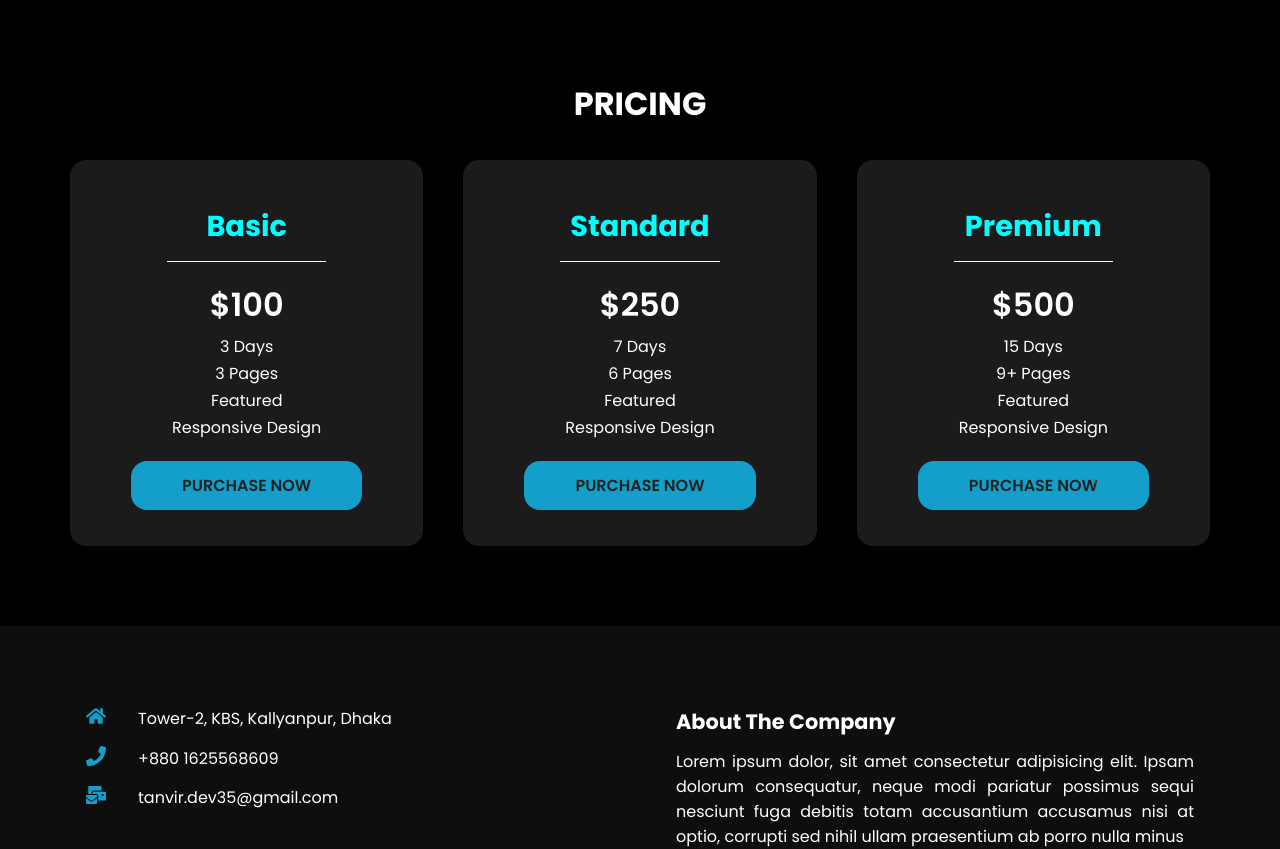
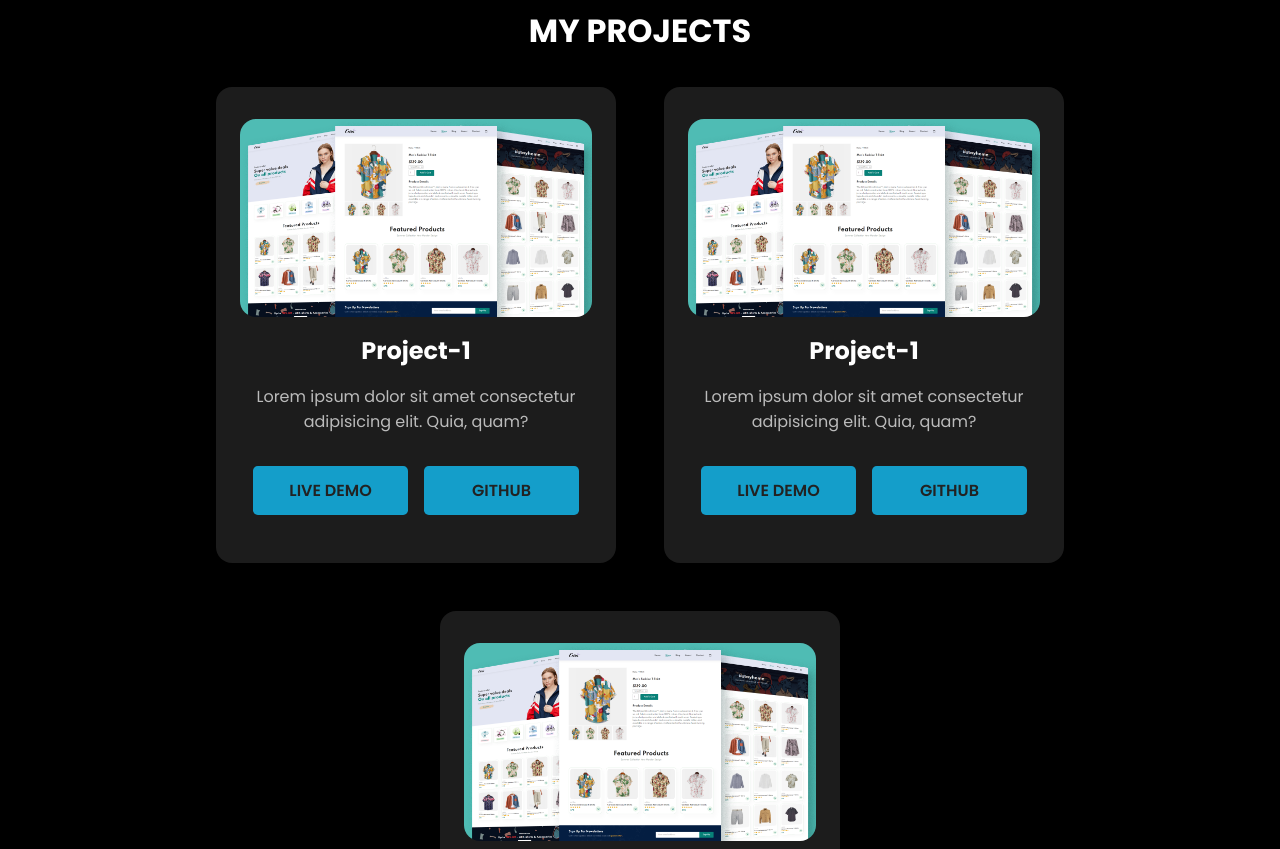
Before and after one commit to tanvir35web/React-Portfolio-Website, a React (Vite) app: page /project in a window 1280 px wide. Shown: the part 585-1434 px from the top of the page. Built offline with nearby package versions, Linux system fonts and the light colour scheme.

Commit message:
Projects Section Added

```diff
--- a/src/components/ProjectCard.jsx
+++ b/src/components/ProjectCard.jsx
@@ -1,10 +1,27 @@
-import './ProjectCardStyle.css'
-import React from 'react'
-
+import "./ProjectCardStyle.css";
+import React from "react";
+import projectImg1 from "../assets/project1.png";
+import { Link } from "react-router-dom";
 
 const ProjectCard = () => {
   return (
-    <div>Project Card</div>
+    <div className="projects-card">
+      <div className="project-img">
+        <img src={projectImg1} alt="Project Image - 1" />
+      </div>
+      <h2>Project-1</h2>
+      <p>
+        Lorem ipsum dolor sit amet consectetur adipisicing elit. Quia, quam?
+      </p>
+      <div className="project-button">
+        <Link to="/" className="project-btn">
+          Live Demo
+        </Link>
+        <Link to="/" className="project-btn">
+          GitHub
+        </Link>
+      </div>
+    </div>
   );
 };
 
--- a/src/components/ProjectCardStyle.css
+++ b/src/components/ProjectCardStyle.css
@@ -1,3 +1,111 @@
 *{
     color: #149ECA;
 }
+
+.project {
+    width: 100%;
+    padding: 2rem 2rem;
+    margin: auto;
+}
+
+.project .project-heading {
+    font-size: 2rem;
+    text-align: center;
+    margin-bottom: 2rem;
+}
+
+.project-container {
+    display: flex;
+    flex-direction: row;
+    flex-wrap: wrap;
+    align-items: center;
+    justify-content: center;
+    gap: 3rem;
+
+}
+
+.project .projects-card {
+    width: 400px;
+    min-width: 300px;
+    display: flex;
+    flex-direction: column;
+    align-items: center;
+    justify-content: center;
+    text-align: center;
+    background: #282828b6;
+    padding: 2rem 1.5rem;
+    border-radius: 1rem;
+    transition: 0.3s ease;
+}
+
+.project .projects-card:hover {
+    scale: 1.03;
+}
+
+.project-img {
+    display: flex;
+    align-items: center;
+    justify-content: center;
+}
+
+.project .project-img img {
+    width: 100%;
+    border-radius: 1rem;
+}
+
+.project h2 {
+    margin: 1rem auto;
+}
+
+.project p {
+    color: rgba(255, 255, 255, 0.703);
+    margin-bottom: 1rem;
+}
+
+.project-button {
+    margin: 1rem auto;
+    display: flex;
+    align-items: center;
+    justify-content: space-between;
+    gap: 1rem;
+}
+
+
+.project-btn {
+    padding: 12px 24px;
+    font-size: 1rem;
+    text-transform: uppercase;
+    background: #149ECA;
+    color: #222;
+    font-weight: 600;
+    cursor: pointer;
+    border: none;
+    border-radius: 0.3rem;
+    width: 155px;
+
+  }
+
+  .project-btn:hover {
+    background: rgba(255, 255, 255, 0.2);
+    color: white;
+    transition: 0.3s;
+  }
+
+  @media screen and (max-width: 500px) {
+
+    .project-button {
+        margin: 1rem auto;
+        display: flex;
+        align-items: center;
+        justify-content: space-between;
+        gap: 0.5rem;
+    }
+
+
+    .project-btn {
+        padding: 12px 20px;
+        font-size: 0.9rem;
+        width: 120px;
+
+      }
+  }
--- /dev/null
+++ b/src/components/ProjectCards.jsx
@@ -0,0 +1,17 @@
+import React from "react";
+import ProjectCard from "./ProjectCard";
+
+const ProjectCards = () => {
+  return (
+    <div className="project">
+      <h1 className="project-heading">MY PROJECTS</h1>
+      <div className="project-container">
+        <ProjectCard />
+        <ProjectCard />
+        <ProjectCard />
+      </div>
+    </div>
+  );
+};
+
+export default ProjectCards;
--- a/src/index.css
+++ b/src/index.css
@@ -45,9 +45,12 @@ ul {
 
 
 
+
+
 @media screen and (max-width:640px) {
   .btn {
     padding: 8px 20px;
     font-size: 0.9rem;
   }
+
 }
--- a/src/routes/Project.jsx
+++ b/src/routes/Project.jsx
@@ -3,14 +3,14 @@ import NavBar from "../components/NavBar";
 import Footer from "../components/Footer";
 import HeroAll from "../components/HeroAll";
 import PricingCards from "../components/PricingCards";
-import ProjectCard from "../components/ProjectCard";
+import ProjectCards from "../components/ProjectCards";
 
 const Project = () => {
   return (
     <>
       <NavBar />
       <HeroAll heading={"PROJECTS"} text={"Some of my recent projects"} />
-      <ProjectCard/>
+      <ProjectCards/>
       <PricingCards/>
       <Footer />
     </>
```
